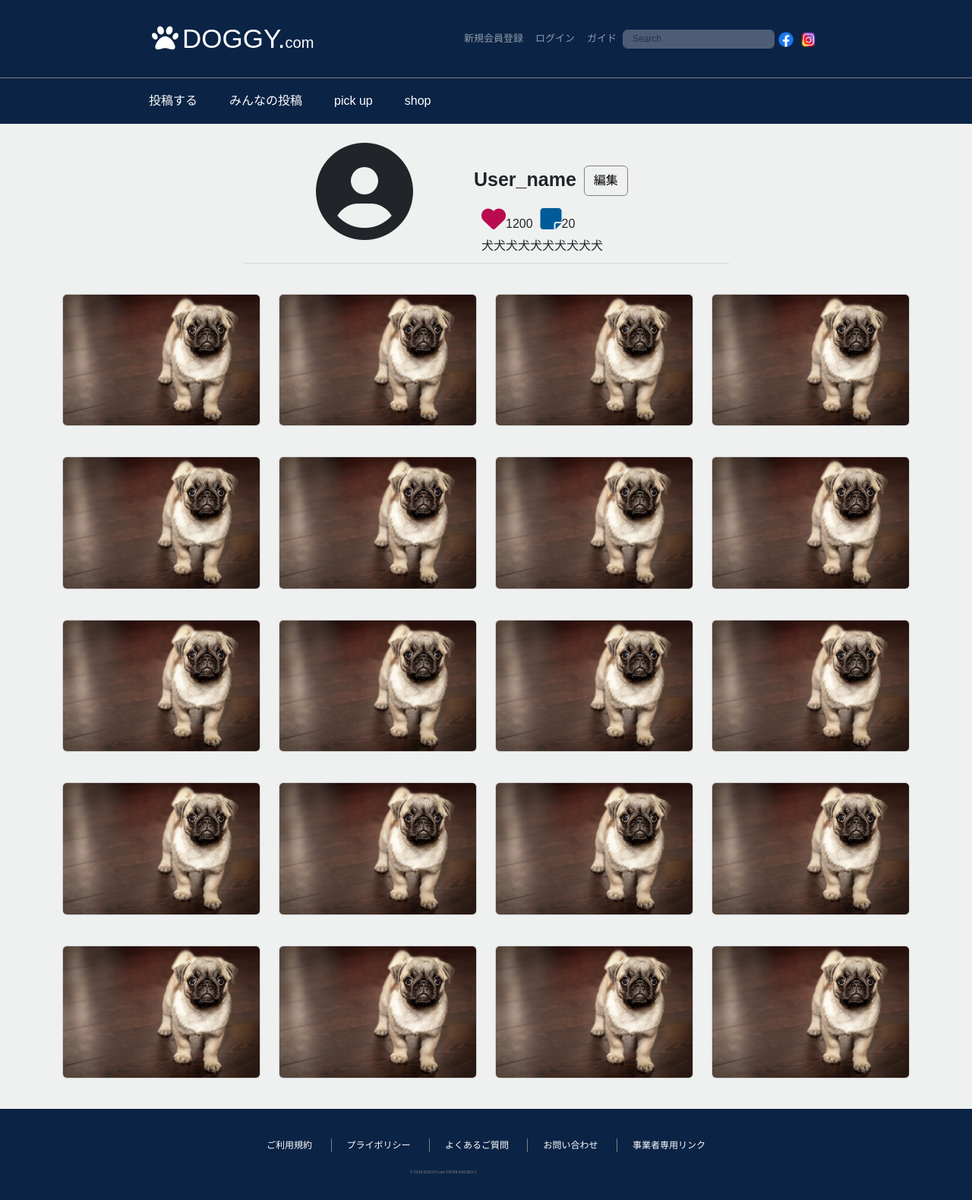
After one commit to panage-jp/doggy.com, a Rails app: page /user_show in a window 1280 px wide. The commit adds this page. Shown: the whole page at 76% size. Run offline with Rails 7, Linux system fonts and the light colour scheme; style sheets or scripts are compiled from the project's sources; some libraries are stand-ins or nearby versions.

Commit message:
add user_show view

```diff
--- a/app/assets/stylesheets/application.scss
+++ b/app/assets/stylesheets/application.scss
@@ -17,7 +17,8 @@
 @import "users_login";
 @import "users_signin";
 @import "post";
-@import "show";
+@import "user_index";
+@import "user_show";
 @import "footer";
 @import "header";
 @import 'font-awesome-sprockets';
--- /dev/null
+++ b/app/assets/stylesheets/user_show.scss
@@ -0,0 +1,73 @@
+.user_show {
+  background-color: #EFF0F0;
+
+  .main {
+    width: 100vw;
+
+
+    .main__title {
+      width: 50vw;
+      margin: 0 auto;
+      border-bottom: solid 1px rgb(213, 214, 214);
+      padding-bottom: 10px;
+
+      .main__title-content {
+        display: flex;
+        padding-top: 25px;
+        margin: 0 auto;
+        width: 70%;
+
+        .main__title-content-profile {
+          margin-left: 80px;
+
+          .name {
+            display: flex;
+            margin-top: 30px;
+
+            p {
+              font-weight: bold;
+              font-size: 25px;
+            }
+
+            .btn {
+              background-color: #EFF0F0;
+              border: solid 1px gray;
+              color: black;
+              height: 40px;
+              margin-left: 10px;
+            }
+          }
+
+          .info {
+            display: flex;
+
+            div {
+              margin-left: 10px;
+            }
+
+            .fa-heart {
+              color: #B90B50;
+            }
+
+            .fa-sticky-note {
+              color: #005B98;
+            }
+          }
+
+          .selfintroduction {
+            margin-left: 10px;
+            margin-top: 5px;
+          }
+        }
+      }
+    }
+
+    .main__posts {
+      padding-top: 40px;
+    }
+
+
+  }
+
+
+}
--- a/app/controllers/notes_controller.rb
+++ b/app/controllers/notes_controller.rb
@@ -21,7 +21,7 @@ class NotesController < ApplicationController
   def post
   end
 
-  def shows
+  def user_index
   end
 
   # GET /notes/new
--- /dev/null
+++ b/app/views/notes/user_show.html.erb
@@ -0,0 +1,166 @@
+<%= render partial: "header"%>
+<div class="user_show grandPart">
+  <div class="main">
+    <div class="main__title">
+      <div class="main__title-content">
+        <i class="fas fa-user-circle fa-8x"></i>
+        <div class="main__title-content-profile">
+          <div class="name">
+            <p>User_name</p>
+            <button type="button" class="btn btn-primary" data-toggle="modal" data-target="#myModal-edit">編集</button>
+          </div>
+          <div class="info">
+            <div><i class="fas fa-heart fa-2x"></i>1200</div>
+            <div><i class="fas fa-sticky-note fa-2x"></i>20</div>
+          </div>
+          <div class="selfintroduction">
+            犬犬犬犬犬犬犬犬犬犬
+          </div>
+        </div>
+      </div>
+
+      <div class="modal fade" id="myModal-edit" tabindex="-1" role="dialog" aria-labelledby="myModalLabel">
+        <div class="modal-dialog" role="document">
+          <div class="modal-content">
+            <div class="modal-header">
+              <h5 class="modal-title" id="exampleModalLabel">モーダルのタイトル</h5>
+              <button type="button" class="close" data-dismiss="modal" aria-label="閉じる">
+                <span aria-hidden="true">&times;</span>
+              </button>
+            </div>
+            <div class="modal-body">
+              <p>モーダルのコンテンツ文。</p>
+            </div>
+            <div class="modal-footer">
+              <button type="button" class="btn btn-secondary" data-dismiss="modal">閉じる</button>
+              <button type="button" class="btn btn-primary">変更を保存</button>
+            </div><!-- /.modal-footer -->
+          </div><!-- /.modal-content -->
+        </div><!-- /.modal-dialog -->
+      </div><!-- /.modal -->
+
+    </div>
+    <div class="main__posts container">
+      <div class="row">
+        <div class="col-sm-6 col-md-3">
+          <a href="#" class="card">
+            <img class="card-img" src="/assets/pag.jpg" alt="pag">
+          </a>
+        </div>
+        <div class="col-sm-6 col-md-3">
+          <a href="#" class="card">
+            <img class="card-img" src="/assets/pag.jpg" alt="pag">
+          </a>
+        </div>
+        <div class="col-sm-6 col-md-3">
+          <a href="#" class="card">
+            <img class="card-img" src="/assets/pag.jpg" alt="pag">
+          </a>
+        </div>
+        <div class="col-sm-6 col-md-3">
+          <a href="#" class="card">
+            <img class="card-img" src="/assets/pag.jpg" alt="pag">
+          </a>
+        </div>
+
+      </div>
+      <div class="row">
+        <div class="col-sm-6 col-md-3">
+          <a href="#" class="card">
+            <img class="card-img" src="/assets/pag.jpg" alt="pag">
+          </a>
+        </div>
+        <div class="col-sm-6 col-md-3">
+          <a href="#" class="card">
+            <img class="card-img" src="/assets/pag.jpg" alt="pag">
+          </a>
+        </div>
+        <div class="col-sm-6 col-md-3">
+          <a href="#" class="card">
+            <img class="card-img" src="/assets/pag.jpg" alt="pag">
+          </a>
+        </div>
+        <div class="col-sm-6 col-md-3">
+          <a href="#" class="card">
+            <img class="card-img" src="/assets/pag.jpg" alt="pag">
+          </a>
+        </div>
+
+      </div>
+      <div class="row">
+        <div class="col-sm-6 col-md-3">
+          <a href="#" class="card">
+            <img class="card-img" src="/assets/pag.jpg" alt="pag">
+          </a>
+        </div>
+        <div class="col-sm-6 col-md-3">
+          <a href="#" class="card">
+            <img class="card-img" src="/assets/pag.jpg" alt="pag">
+          </a>
+        </div>
+        <div class="col-sm-6 col-md-3">
+          <a href="#" class="card">
+            <img class="card-img" src="/assets/pag.jpg" alt="pag">
+          </a>
+        </div>
+        <div class="col-sm-6 col-md-3">
+          <a href="#" class="card">
+            <img class="card-img" src="/assets/pag.jpg" alt="pag">
+          </a>
+        </div>
+
+      </div>
+      <div class="row">
+        <div class="col-sm-6 col-md-3">
+          <a href="#" class="card">
+            <img class="card-img" src="/assets/pag.jpg" alt="pag">
+          </a>
+        </div>
+        <div class="col-sm-6 col-md-3">
+          <a href="#" class="card">
+            <img class="card-img" src="/assets/pag.jpg" alt="pag">
+          </a>
+        </div>
+        <div class="col-sm-6 col-md-3">
+          <a href="#" class="card">
+            <img class="card-img" src="/assets/pag.jpg" alt="pag">
+          </a>
+        </div>
+        <div class="col-sm-6 col-md-3">
+          <a href="#" class="card">
+            <img class="card-img" src="/assets/pag.jpg" alt="pag">
+          </a>
+        </div>
+
+      </div>
+      <div class="row">
+        <div class="col-sm-6 col-md-3">
+          <a href="#" class="card">
+            <img class="card-img" src="/assets/pag.jpg" alt="pag">
+          </a>
+        </div>
+        <div class="col-sm-6 col-md-3">
+          <a href="#" class="card">
+            <img class="card-img" src="/assets/pag.jpg" alt="pag">
+          </a>
+        </div>
+        <div class="col-sm-6 col-md-3">
+          <a href="#" class="card">
+            <img class="card-img" src="/assets/pag.jpg" alt="pag">
+          </a>
+        </div>
+        <div class="col-sm-6 col-md-3">
+          <a href="#" class="card">
+            <img class="card-img" src="/assets/pag.jpg" alt="pag">
+          </a>
+        </div>
+
+      </div>
+    </div>
+  </div>
+
+</div>
+
+
+
+<%= render partial:"footer"%>
--- a/config/routes.rb
+++ b/config/routes.rb
@@ -5,5 +5,6 @@ Rails.application.routes.draw do
   get "signin" => "notes#signin"
   get "login" => "notes#login"
   get "post" => "notes#post"
-  get "shows" => "notes#shows"
+  get "user_index" => "notes#user_index"
+  get "user_show" => "notes#user_show"
 end
```
Also changed, not shown: app/assets/stylesheets/show.scss (deleted, +0 -168 lines), app/assets/stylesheets/user_index.scss (added, +53 -0 lines), app/views/notes/shows.html.erb (deleted, +0 -105 lines), app/views/notes/user_index.html.erb (added, +106 -0 lines).
